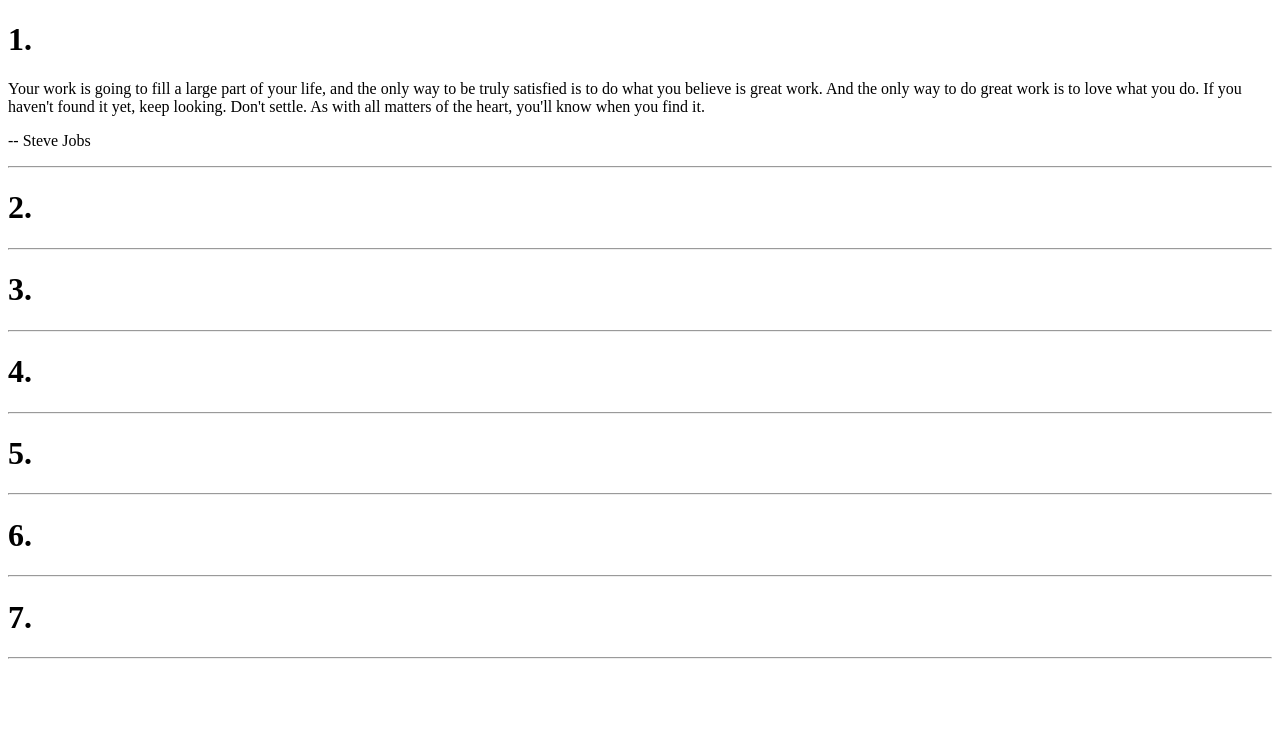
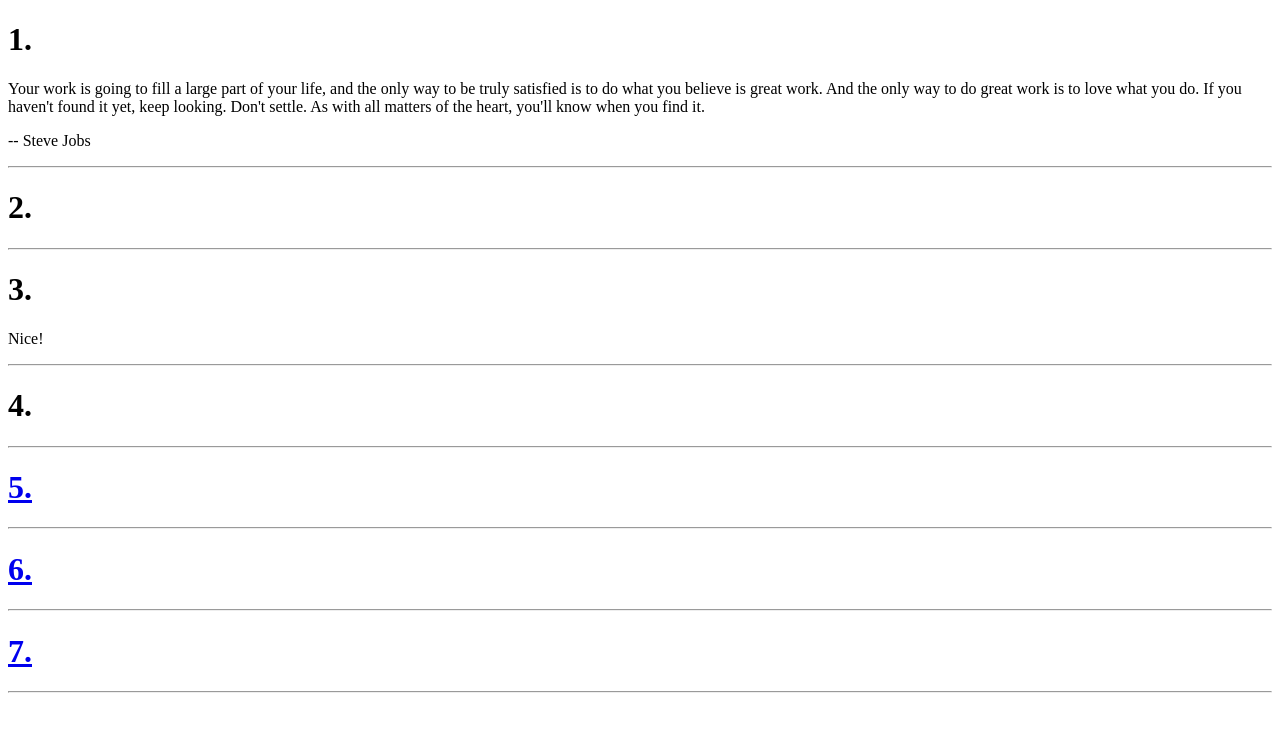
Before and after one commit to ishankanwal/ishankanwal.github.io, a plain HTML site: page lab3.21/index.html in a window 1280 px wide. Drawn offline with Linux system fonts and the light colour scheme.

Commit message:
Update index.html

```diff
--- a/lab3.21/index.html
+++ b/lab3.21/index.html
@@ -17,10 +17,12 @@
 
         <h1>3.</h1>
 		<!-- Your solution to #3 here -->
+	    <p>Nice!</p>
         <hr>
 
         <h1>4.</h1>
 		<!-- Your solution to #4 here -->
+	    <p><a href="stuff.html"></p>
         <hr>
 
         <h1>5.</h1>
```
